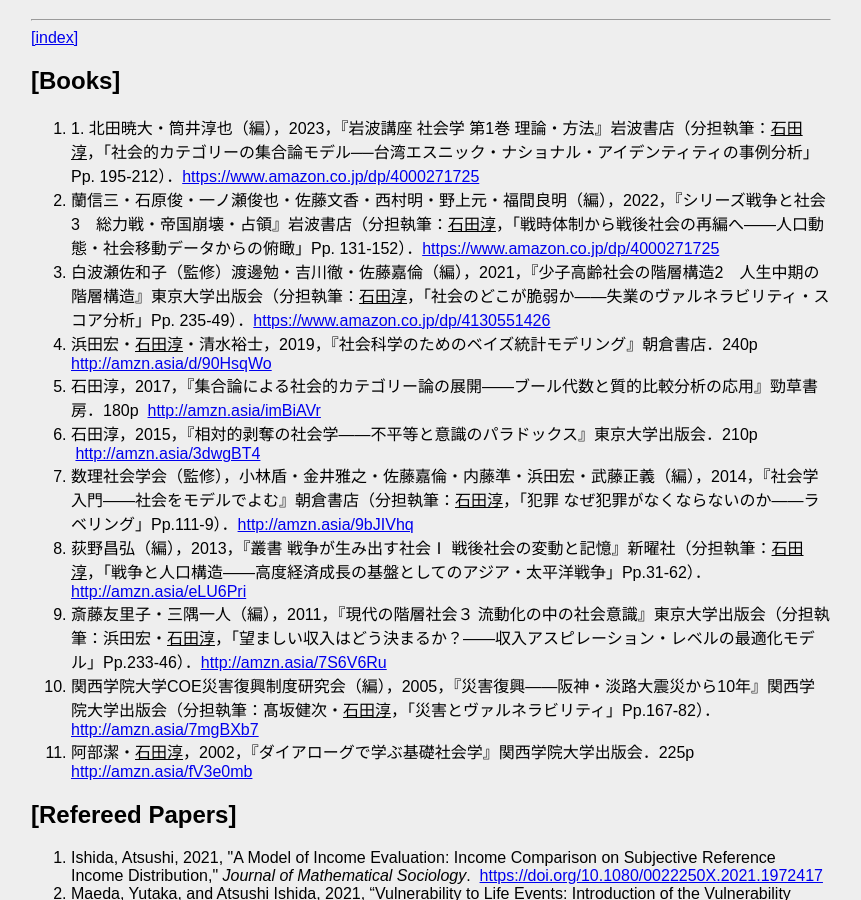
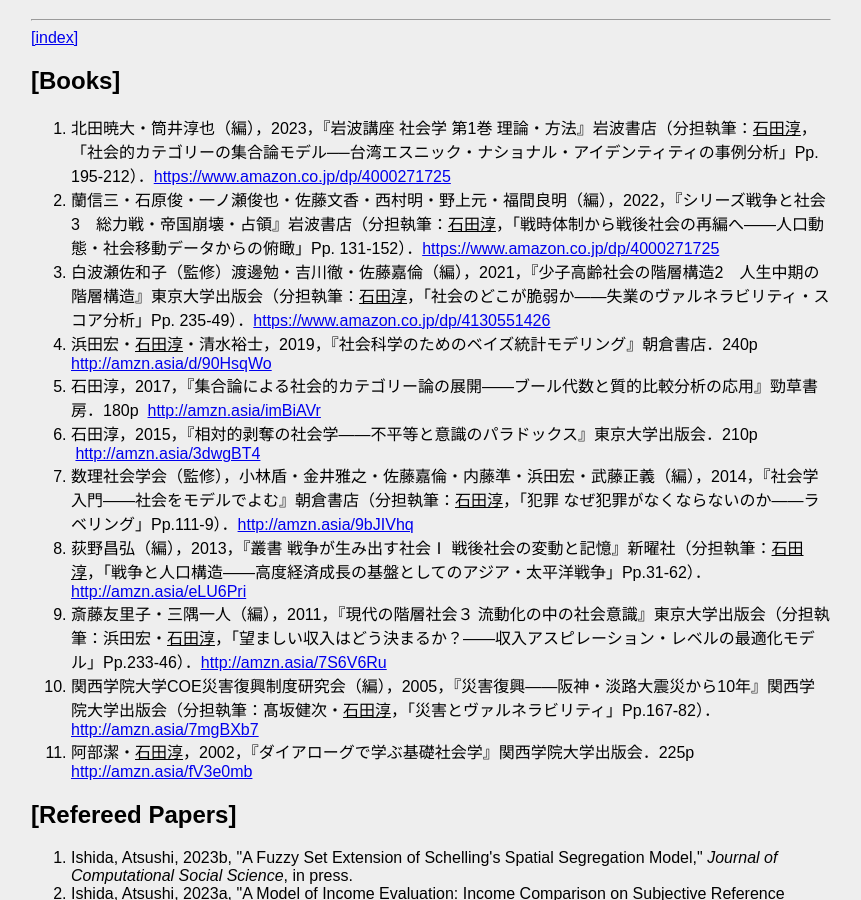
Before and after one commit to aishidajt9/aishidajt9.github.io, a plain HTML site: page works.html in a window 1280 px wide. Shown: the part 61-961 px from the top of the page, without its empty margins (209-1070 px from the left). Drawn offline with Linux system fonts and the light colour scheme.

Commit message:
modified

```diff
--- a/works.html
+++ b/works.html
@@ -25,7 +25,7 @@
 
 <h2>[Books]</h2>
 <ol>
-    <li>1.	北田暁大・筒井淳也（編），2023，『岩波講座  社会学  第1巻  理論・方法』岩波書店（分担執筆：<span style="text-decoration:underline;">石田淳</span>，「社会的カテゴリーの集合論モデル──台湾エスニック・ナショナル・アイデンティティの事例分析」Pp. 195-212）．<a href="https://www.amazon.co.jp/dp/4000114417" target="_blank" rel="noopener">https://www.amazon.co.jp/dp/4000271725</a></li>
+    <li>北田暁大・筒井淳也（編），2023，『岩波講座  社会学  第1巻  理論・方法』岩波書店（分担執筆：<span style="text-decoration:underline;">石田淳</span>，「社会的カテゴリーの集合論モデル──台湾エスニック・ナショナル・アイデンティティの事例分析」Pp. 195-212）．<a href="https://www.amazon.co.jp/dp/4000114417" target="_blank" rel="noopener">https://www.amazon.co.jp/dp/4000271725</a></li>
     <li>蘭信三・石原俊・一ノ瀬俊也・佐藤文香・西村明・野上元・福間良明（編），2022，『シリーズ戦争と社会3　総力戦・帝国崩壊・占領』岩波書店（分担執筆：<span style="text-decoration:underline;">石田淳</span>，「戦時体制から戦後社会の再編へ――人口動態・社会移動データからの俯瞰」Pp. 131-152）．<a href="https://www.amazon.co.jp/dp/4000271725" target="_blank" rel="noopener">https://www.amazon.co.jp/dp/4000271725</a></li>
     <li>白波瀬佐和子（監修）渡邊勉・吉川徹・佐藤嘉倫（編），2021，『少子高齢社会の階層構造2　人生中期の階層構造』東京大学出版会（分担執筆：<span style="text-decoration:underline;">石田淳</span>，「社会のどこが脆弱か――失業のヴァルネラビリティ・スコア分析」Pp. 235-49）．<a href="https://www.amazon.co.jp/dp/4130551426" target="_blank" rel="noopener">https://www.amazon.co.jp/dp/4130551426</a></li>
     <li>浜田宏・<span style="text-decoration:underline;">石田淳</span>・清水裕士，2019，『社会科学のためのベイズ統計モデリング』朝倉書店．240p  <a href="http://amzn.asia/d/90HsqWo" target="_blank" rel="noopener">http://amzn.asia/d/90HsqWo</a></li>
@@ -41,7 +41,8 @@
 <h2>[Refereed Papers]</h2>
 
 <ol>
-    <li>Ishida, Atsushi, 2021, "A Model of Income Evaluation: Income Comparison on Subjective Reference Income Distribution," <em>Journal of Mathematical Sociology</em>.  <a href="https://doi.org/10.1080/0022250X.2021.1972417" target="_blank" rel="noopener noreferrer">https://doi.org/10.1080/0022250X.2021.1972417</a></li>
+    <li>Ishida, Atsushi, 2023b, "A Fuzzy Set Extension of Schelling's Spatial Segregation Model," <em>Journal of Computational Social Science</em>, in press.</li>
+    <li>Ishida, Atsushi, 2023a, "A Model of Income Evaluation: Income Comparison on Subjective Reference Income Distribution," <em>Journal of Mathematical Sociology</em>, 47(1): 75-96 (published online 01 Oct 2021). <a href="https://doi.org/10.1080/0022250X.2021.1972417" target="_blank" rel="noopener noreferrer">https://doi.org/10.1080/0022250X.2021.1972417</a></li>
     <li>Maeda, Yutaka, and <u>Atsushi Ishida</u>, 2021, “Vulnerability to Life Events: Introduction of the Vulnerability Score and Application to Labor Market Demotion in Japan,” <em>SN Social Sciences</em>, 1(233).  <a href="https://doi.org/10.1007/s43545-021-00238-y" target="_blank" rel="noopener">https://doi.org/10.1007/s43545-021-00238-y</a></li>
     <li>Ishida, Atsushi, 2018, “Life-Is-like-a-Random-Walk Model of Class Identification,” <em>Sociological Theory and Methods </em>(理論と方法), 33(2): 261-76. <a href="https://doi.org/10.11218/ojjams.33.261" target="_blank" rel="noopener">https://doi.org/10.11218/ojjams.33.261</a></li>
     <li>Ishida, Atsushi, 2018, “A Bayesian Analysis of Income Distribution Image,” <em>SAGE Open</em>, 8(2): 1-12.  <a href="https://doi.org/10.1177/2158244018774106">https://doi.org/10.1177/2158244018774106</a></li>
```
